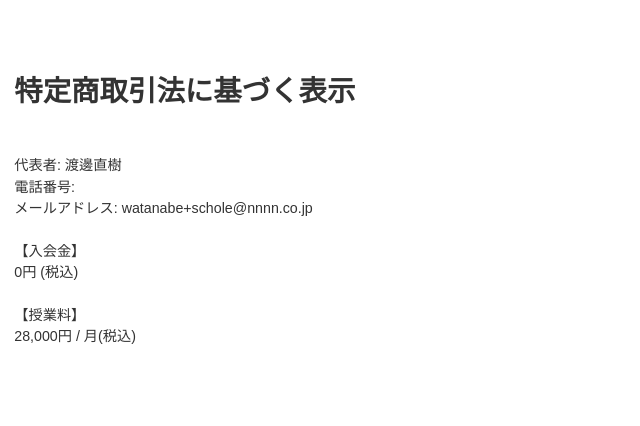
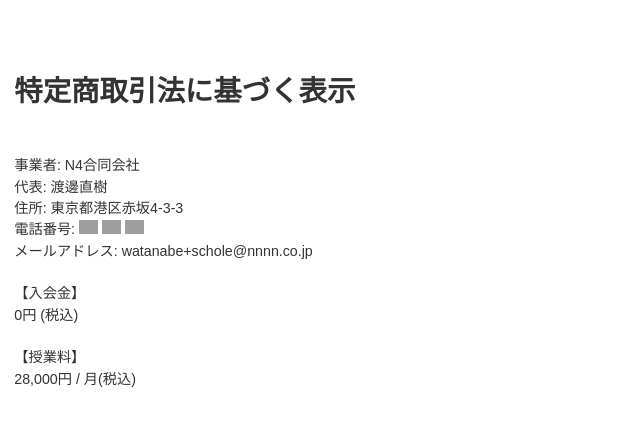
Before and after one commit to scholeapp/www.schole.app, a website: page public_html/notations_are_based_on_the_specified_commercial_transaction_act/index.html in a window 1280 px wide. Shown: the whole page, without its empty margins (0-640 px from the left). Drawn offline with Linux system fonts and the light colour scheme; grey boxes are pictures that could not be loaded.

Commit message:
update legal document

```diff
--- a/public_html/notations_are_based_on_the_specified_commercial_transaction_act/index.html
+++ b/public_html/notations_are_based_on_the_specified_commercial_transaction_act/index.html
@@ -5,13 +5,24 @@
             body {
                 padding: 0rem 1rem;
             }
+            img {
+                height: 1rem;
+                width: auto;
+                display: inline-block;
+                vertical-align: baseline;
+            }
         </style>
     </head>
     <body>
         <h1>特定商取引法に基づく表示</h1><br />
 <br />
-代表者: 渡邊直樹<br />
-電話番号: <br />
+事業者: N4合同会社 <br />
+代表: 渡邊直樹<br />
+住所: 東京都港区赤坂4-3-3<br />
+電話番号: <img width="22px" height="10px" alt="tel" src="https://d3152572ljb9k0.cloudfront.net/assets/n0.jpg" />
+<img width="22px" height="10px" alt="tel" src="https://d3152572ljb9k0.cloudfront.net/assets/n1.jpg" />
+<img width="22px" height="10px" alt="tel" src="https://d3152572ljb9k0.cloudfront.net/assets/n2.jpg" />
+<br />
 メールアドレス: watanabe+schole@nnnn.co.jp<br />
 <br />
 【入会金】<br />
```
